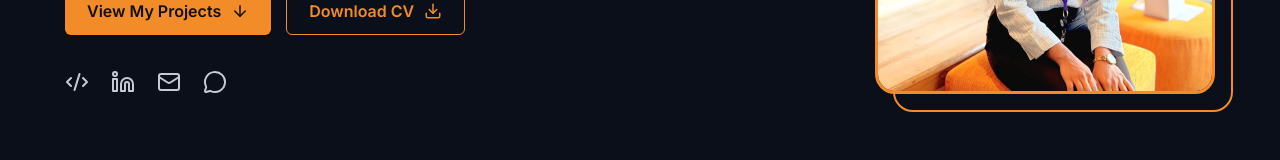
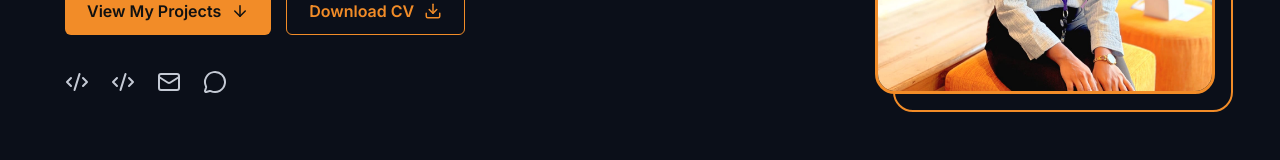
Before and after one commit to CharuniLiyanage/charuni-portfolio, a React (Vite) app in the folder charuni-portfolio/: page / in a window 1280 px wide. Shown: the part 507-667 px from the top of the page. Built offline with nearby package versions, Linux system fonts and the light colour scheme.

Commit message:
Fix portfolio project image paths

```diff
--- a/charuni-portfolio/src/components/Hero.jsx
+++ b/charuni-portfolio/src/components/Hero.jsx
@@ -5,7 +5,6 @@ import {
   ArrowDown,
   Download,
   MessageCircle,
-  Linkedin,
 } from "lucide-react";
 
 function Hero() {
@@ -59,7 +58,7 @@ function Hero() {
             aria-label="LinkedIn"
             title="LinkedIn"
           >
-            <Linkedin />
+            <Code2 />
           </a>
 
           <a
```
